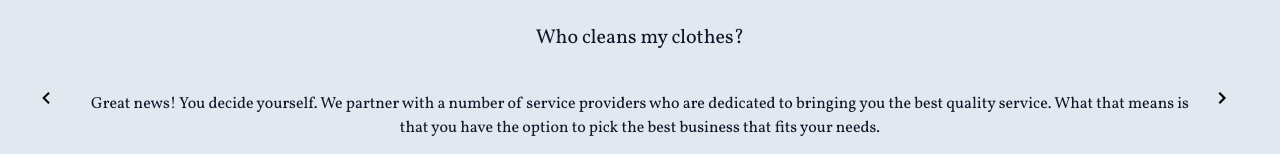
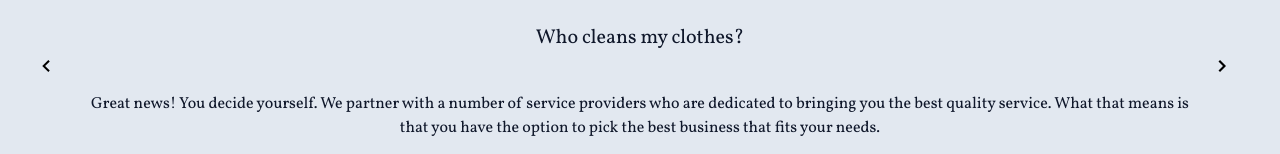
Before and after one commit to maxmay94/spincycle-home-page, a React (Vite) app: page /FAQ in a window 1280 px wide. Shown: the part 544-698 px from the top of the page. Built offline with nearby package versions, Linux system fonts and the light colour scheme; a web font is replaced by a local one.

Commit message:
move arrows on slider

```diff
--- a/src/Pages/FAQ/FAQ.jsx
+++ b/src/Pages/FAQ/FAQ.jsx
@@ -19,7 +19,7 @@ const FAQ = () => {
   })
 
   return (
-    <div className="bg-slate-200 overflow-x-hidden grid grid-cols-1 w-[100vw] h-screen text-slate-900">
+    <div className="bg-slate-200 overflow-x-hidden grid grid-cols-1 w-screen h-screen text-slate-900">
 
       <div className="font-gloock bg-yellow-machines bg-top bg-cover py-20 pl-5">
         <div className="mt-10 h-fit w-fit md:w-2/3 p-3 pr-20 backdrop-hue-rotate-180 backdrop-saturate-200 backdrop-contrast-100 hover:backdrop-hue-rotate-45 hover:backdrop-contrast-150 transition duration-700">
@@ -40,7 +40,7 @@ const FAQ = () => {
           <p className="text-3xl ">Frequently Asked Questions</p>
           <br />
 
-          <div ref={sliderRef} className="keen-slider">
+          <div ref={sliderRef} className="keen-slider h-fit">
 
             <div className="keen-slider__slide">
               <div className="text-xl">Who cleans my clothes?</div>
@@ -119,7 +119,7 @@ function Arrow(props) {
     <svg
       onClick={props.onClick}
       className={` ${
-        props.left ? "h-3 left-0 bottom-[7rem] relative hover:cursor-help" : "h-3 relative -right-[98%]  bottom-[7.75rem] hover:cursor-help"
+        props.left ? "h-3 left-0 sm:bottom-[9rem] bottom-[13rem] relative hover:cursor-help" : "h-3 relative -right-[98%]  sm:bottom-[9.75rem] bottom-[13.7rem] hover:cursor-help"
       }`}
       xmlns="http://www.w3.org/2000/svg"
       viewBox="0 0 24 24"
```
